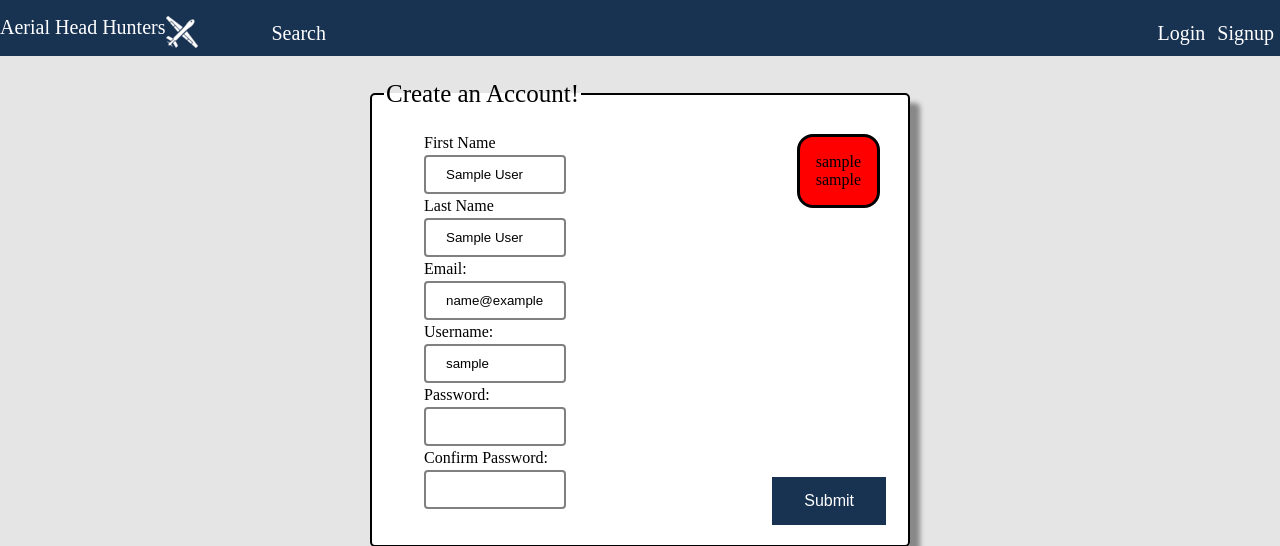
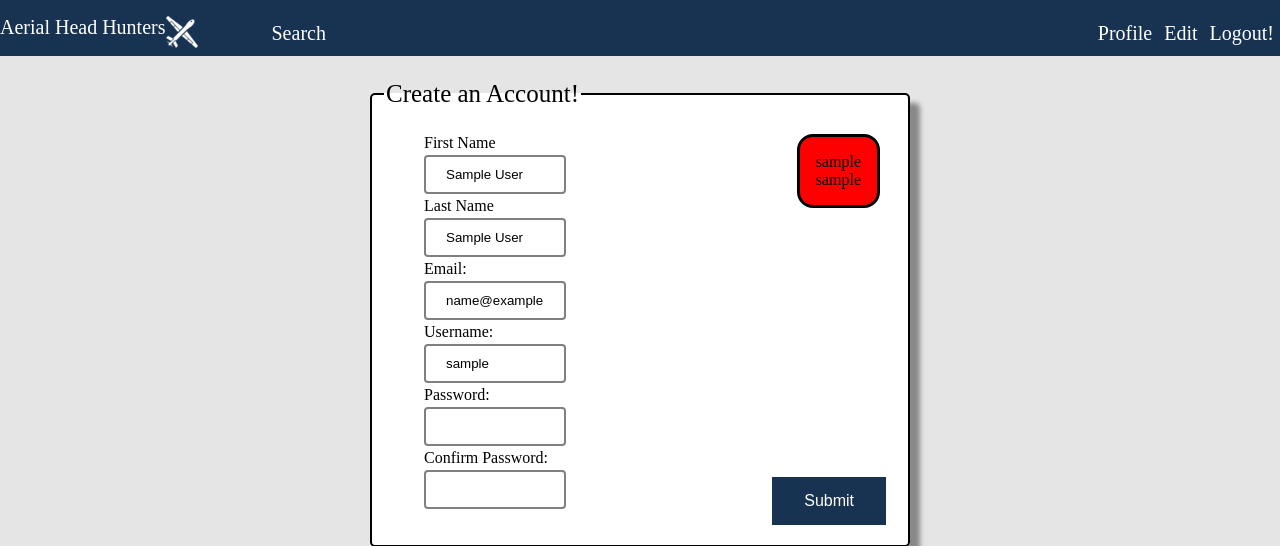
Before and after one commit to imPatSpence/webdev, a PHP site: page /signup.php in a window 1280 px wide. Shown: the top 546 px of the page. Run offline with PHP 8.4, Linux system fonts and the light colour scheme; the visitor is signed in with stand-in values (Sample User, id 1).

Commit message:
Fixed toolbar when logged in

```diff
--- a/headernorectangle.php
+++ b/headernorectangle.php
@@ -1,4 +1,6 @@
-
+<?php
+session_start();
+?>
 <div id = "navbar">
 		<ul class="toolbar2">
 			<div class ="companyName">
@@ -12,16 +14,17 @@
 			<?php
 
 			 echo "<div class =\"LS\">";
-			 //if not set print login and username
-			 if(!isset($_SESSION["authed-user"])){
+			 //if not logged in print signup and login
+			 if(!isset($_SESSION["authed_user"])){
 				echo "<li class =\"toolbar\"><a href=\"login.php\">Login</a></li>";
 				echo "<li class =\"toolbar\"><a href=\"signup.php\">Signup</a></li>";
 				echo "</div>" ;
 			}
+			//else print profile edit and logout
 			else{
-				"<li class =\"toolbar\"><a href=\"profile.php\">Profile</a></li>";
-				"<li class =\"toolbar\"><a href=\"profile.php\">Edit</a></li>";
-				"<li class =\"toolbar\"><a href=\"profile.php\">Logout!</a></li>";
+				echo "<li class =\"toolbar\"><a href=\"profile.php\">Profile</a></li>";
+				echo "<li class =\"toolbar\"><a href=\"profile.php\">Edit</a></li>";
+				echo "<li class =\"toolbar\"><a href=\"profile.php\">Logout!</a></li>";
 			}
 			?>
 		</ul>
--- a/scripts/login-formhander.php
+++ b/scripts/login-formhander.php
@@ -39,9 +39,8 @@ session_start();
 		if( $db->getConnection() ){
 			$isValid = $db->checkUserAndPass($username, $password);
 
-			if($isValid){ //valid username and password
-
-				$_SESSION["authed-user"] = "authed";
+			if($isValid){ //valid username and password combination in database
+				$_SESSION["authed_user"] = "authed";
 				header('Location: ../login.php');
 			}
 			else{
--- a/signup-formHandler.php
+++ b/signup-formHandler.php
@@ -1,7 +1,7 @@
 <?php
 require_once "dao.php";
 session_start();
-	unset($_SESSION['UsernameTaken']);
+unset($_SESSION['UsernameTaken']);
 
 	//Check first name field
 	if(isset($_POST["fName"])  && $_POST["fName"] != ""){
```
